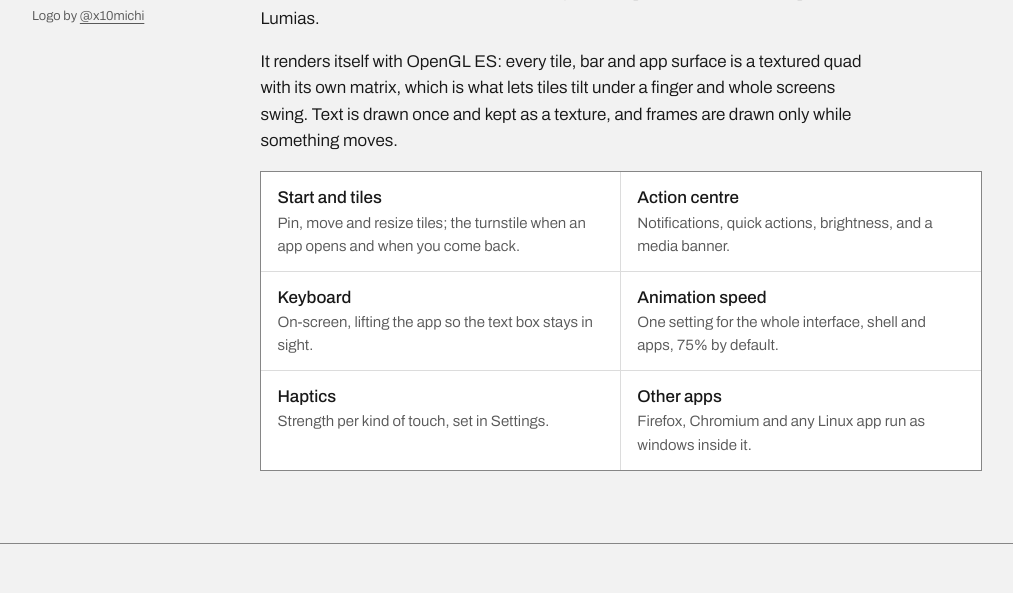
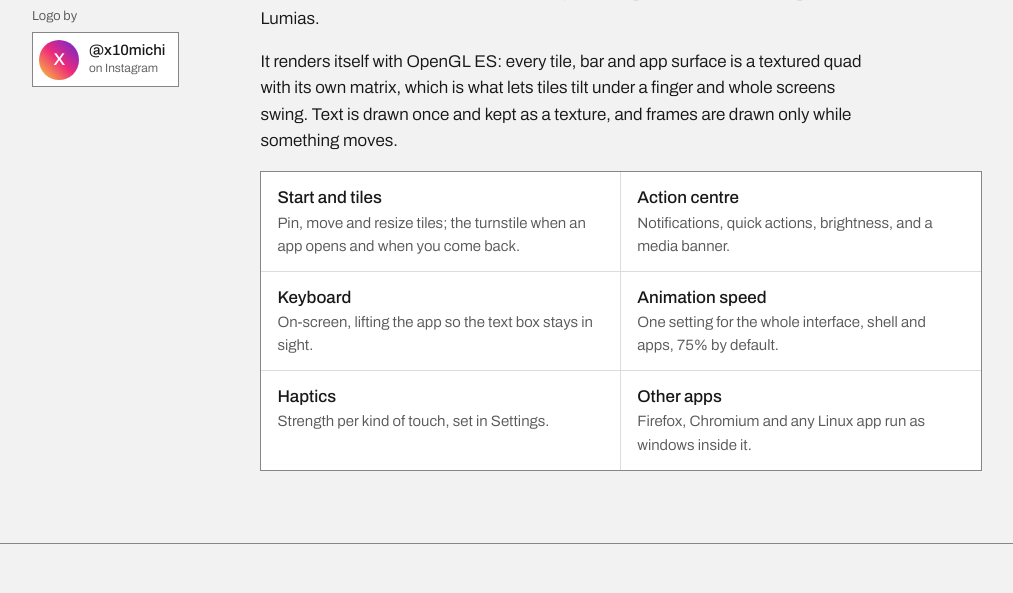
Before and after one commit to EaglesView/ztOS, a plain HTML site: page docs/index.html in a window 1280 px wide. Shown: the part 5427-6020 px from the top of the page, without its empty margins (258-1271 px from the left). Drawn offline with Linux system fonts and the light colour scheme.

Commit message:
ztos.online: @x10michi's credit as a profile card
Shows docs/credits/x10michi.jpg once it is added; until then her initial
on Instagram's gradient.

Co-Authored-By: Claude Opus 5.5 <noreply@anthropic.com>

```diff
--- a/docs/index.html
+++ b/docs/index.html
@@ -268,7 +268,16 @@
   /* ztMETRO's logo beside its heading */
   .with-logo { display: flex; align-items: center; gap: 0.6rem; }
   .ztmetro-logo { width: 2.1rem; height: auto; flex: none; fill: currentColor; }
-  .credit { color: var(--mute); font-size: 0.8125rem; margin-top: 0.6rem; }
+  .credit { color: var(--mute); font-size: 0.8125rem; margin: 0.9rem 0 0.4rem; }
+  .profile { display: inline-flex; align-items: center; gap: 0.6rem; padding: 0.4rem 0.8rem 0.4rem 0.4rem; text-decoration: none;
+    border: 1px solid var(--line); background: var(--panel); transition: background-color 120ms linear, color 120ms linear; }
+  .profile:hover { background: var(--ink); color: var(--paper); }
+  .profile .avatar { position: relative; width: 2.5rem; height: 2.5rem; border-radius: 50%; overflow: hidden; flex: none;
+    background: linear-gradient(45deg, #f9ce34, #ee2a7b, #6228d7); display: grid; place-items: center; }
+  .profile .avatar span { color: #fff; font-weight: 500; }
+  .profile .avatar img { position: absolute; inset: 0; width: 100%; height: 100%; object-fit: cover; }
+  .profile b { display: block; font-weight: 500; font-size: 0.9375rem; line-height: 1.2; }
+  .profile small { display: block; font-size: 0.75rem; opacity: 0.7; }
   /* Community Ports: the photo, and under it the name on a white bar */
   .slide-pic { display: flex; flex-direction: column; border-right: 1px solid var(--line); min-width: 0; }
   .slide-pic img { flex: 1; min-height: 0; border-right: 0; }
@@ -469,7 +478,11 @@
       <div>
         <h2 class="with-logo"><svg class="ztmetro-logo" viewBox="0 0 73.65 68.49" role="img" aria-label="The ztMETRO logo"><polygon points="46.47 10.87 0 18.23 0 65.35 46.47 10.87"/><polygon points="73.65 68.49 23.23 61.63 73.64 0 73.65 68.49"/></svg>ztMETRO</h2>
         <p class="sub">The shell, and the only one installed.</p>
-        <p class="credit">Logo by <a href="https://www.instagram.com/x10michi/" rel="noopener">@x10michi</a></p>
+        <p class="credit">Logo by</p>
+        <a class="profile" href="https://www.instagram.com/x10michi/" rel="noopener">
+          <span class="avatar"><img src="credits/x10michi.jpg" alt="" onerror="this.remove()"><span aria-hidden="true">X</span></span>
+          <span><b>@x10michi</b><small>on Instagram</small></span>
+        </a>
       </div>
       <div class="body">
         <p>ztMETRO is a Wayland compositor, built on wlroots, that is also the whole phone interface: Start with its live tiles, the app list and search, the action centre, the app switcher, the lock screen and the on-screen keyboard. Its look and motion are Windows Phone 8.1's, measured frame by frame against screen recordings of real Lumias.</p>
```
